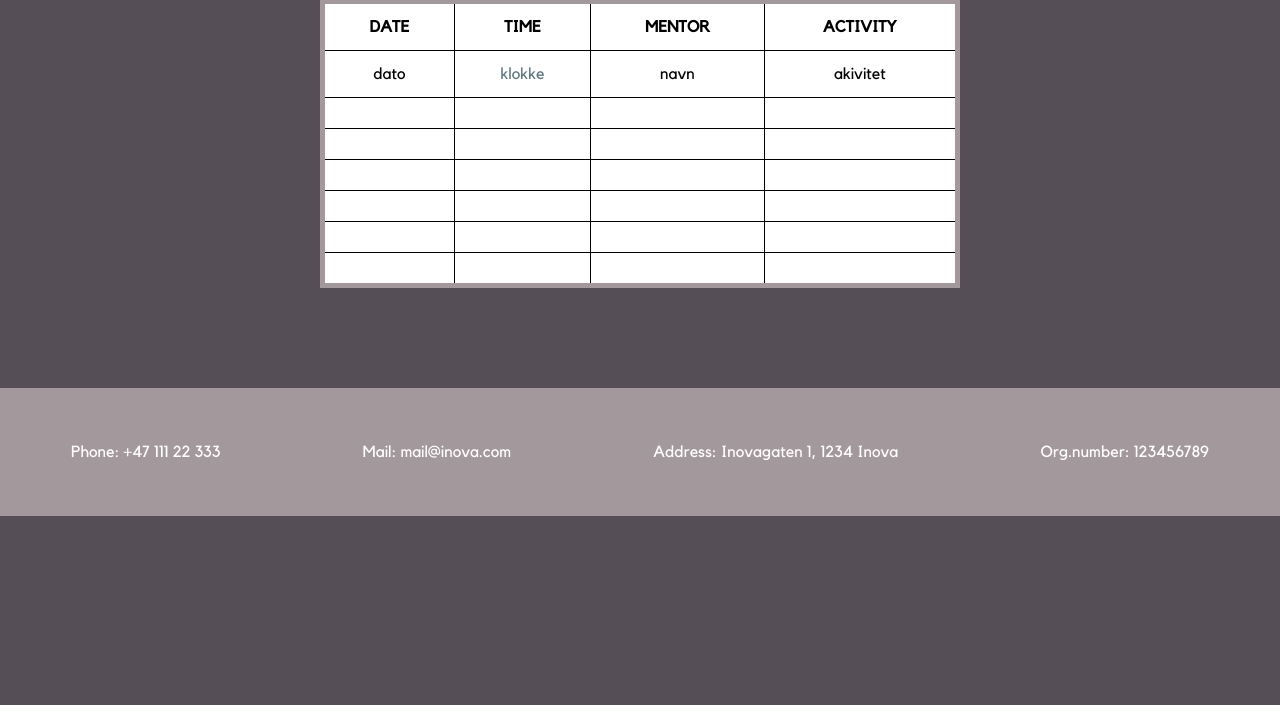
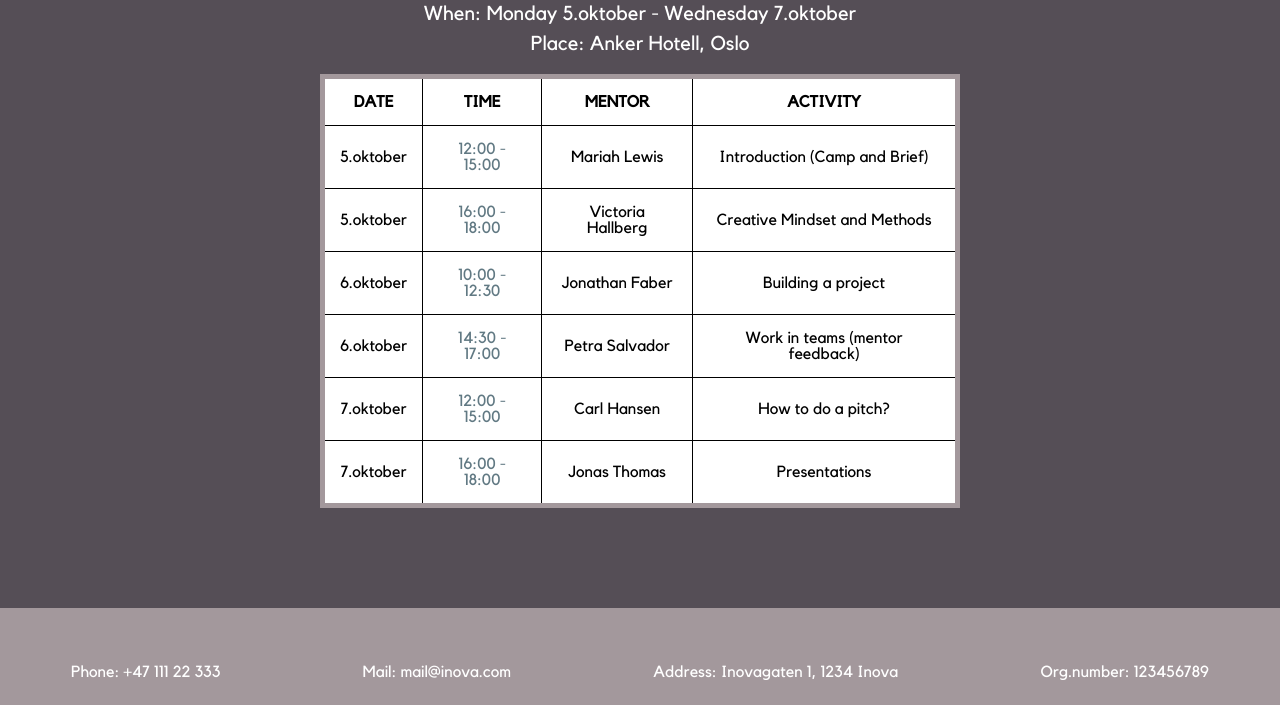
Before and after one commit to Vildicus/Oblig_Responsive, a plain HTML site: page camp.html in a window 1280 px wide. Shown: the part 467-1172 px from the top of the page. Before the commit the page ends 983 px from the top, so only its background shows below. Drawn offline with Linux system fonts and the light colour scheme.

Commit message:
Fullført skjema, lagt inn litt tekst

```diff
--- a/camp-styles.css
+++ b/camp-styles.css
@@ -50,3 +50,18 @@ th, td {
     border-width: 0;
     background-color: rgb(163, 152, 156);
 }
+
+.schedule {
+  padding-top: 30px;
+  font-size: 35px;
+  margin-bottom: 0px;
+}
+
+.when {
+  font-size: 20px;
+}
+
+.place {
+  font-size: 20px;
+  margin-top: -10px;
+}
--- a/camp.html
+++ b/camp.html
@@ -29,7 +29,9 @@
       </div>
 
       <div> <!-- Schedule text -->
-        <p>Next Innovation Camp - Schedule <br>When: Monday 5.oktober 2020 - Wednesday 7.oktober 2020</br> <br>Place: Anker Hotell, Oslo</br></p>
+        <p class="schedule">SCHEDULE 2020</p>
+        <P class="when">When: Monday 5.oktober - Wednesday 7.oktober</p>
+        <p class="place">Place: Anker Hotell, Oslo</p>
       </div>
 
       <div> <!-- table -->
@@ -42,53 +44,47 @@
           </tr>
 
           <tr>
-            <td> dato </td>
-            <td class="time"> klokke </td>
-            <td> navn </td>
-            <td> akivitet </td>
+            <td>5.oktober</td>
+            <td class="time">12:00 - 15:00</td>
+            <td>Mariah Lewis</td>
+            <td>Introduction (Camp and Brief)</td>
           </tr>
 
           <tr>
-            <td> </td>
-            <td class="time"> </td>
-            <td> </td>
-            <td> </td>
+            <td> 5.oktober </td>
+            <td class="time">16:00 - 18:00</td>
+            <td>Victoria Hallberg</td>
+            <td>Creative Mindset and Methods</td>
           </tr>
 
           <tr>
-            <td> </td>
-            <td class="time"> </td>
-            <td> </td>
-            <td> </td>
+            <td>6.oktober </td>
+            <td class="time">10:00 - 12:30 </td>
+            <td>Jonathan Faber </td>
+            <td>Building a project</td>
           </tr>
 
           <tr>
-            <td> </td>
-            <td class="time"> </td>
-            <td> </td>
-            <td> </td>
+            <td> 6.oktober</td>
+            <td class="time">14:30 - 17:00 </td>
+            <td>Petra Salvador </td>
+            <td>Work in teams (mentor feedback)</td>
           </tr>
 
           <tr>
-            <td> </td>
-            <td class="time"> </td>
-            <td> </td>
-            <td> </td>
+            <td>7.oktober </td>
+            <td class="time"> 12:00 - 15:00</td>
+            <td>Carl Hansen </td>
+            <td>How to do a pitch?</td>
           </tr>
 
           <tr>
-            <td> </td>
-            <td class="time"> </td>
-            <td> </td>
-            <td> </td>
+            <td>7.oktober </td>
+            <td class="time">16:00 - 18:00 </td>
+            <td>Jonas Thomas</td>
+            <td>Presentations</td>
           </tr>
 
-          <tr>
-            <td> </td>
-            <td class="time"> </td>
-            <td> </td>
-            <td> </td>
-          </tr>
         </table>
       </div>
       <footer class="footer">
--- a/contact-styles.css
+++ b/contact-styles.css
@@ -19,7 +19,7 @@ h1 {
   margin: 50px auto;
   max-width: 650px;
   font-size: 20px;
-  padding: 20px 40px 0 40px;
+  padding-top: 0px;
 }
 
 
@@ -45,7 +45,9 @@ h1 {
 
 .SoMe{
   text-align: center;
-  margin-bottom: 20px;
+  margin-bottom: 100px;
+  font-size: 20px;
+  font-weight: bold;
 }
 /*facebook and tweeter link from w3school */
 /* Style all font awesome icons */
```
